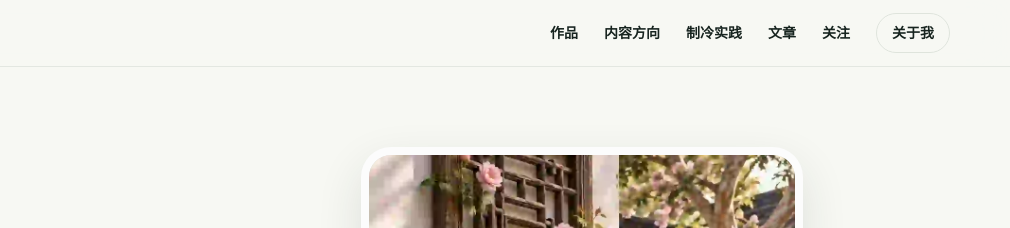
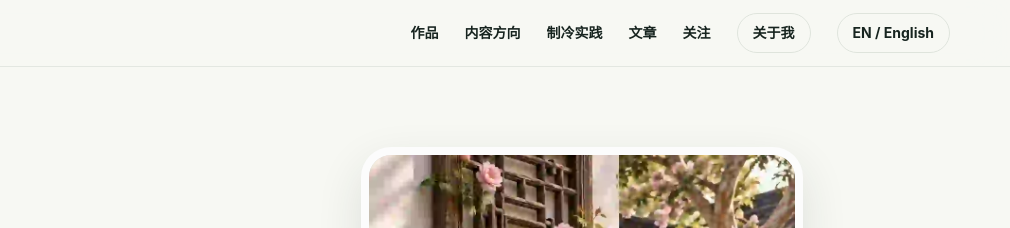
Before and after one commit to cizhijie/bradyci-site, a plain HTML site: page index.html in a window 1280 px wide. Shown: the top 228 px of the page, 270-1280 px from the left. Drawn offline with Linux system fonts and the light colour scheme.

Commit message:
Add English site entry to Chinese navigation

```diff
--- a/index.html
+++ b/index.html
@@ -27,7 +27,7 @@
       <a class="brand" href="#top" aria-label="返回首页"><span class="brand-mark">BC</span><span><strong>慢光之间</strong><small>BRADY CI</small></span></a>
       <button class="menu-button" type="button" aria-expanded="false" aria-controls="site-nav">菜单</button>
       <nav id="site-nav" class="site-nav" aria-label="主导航">
-        <a href="#works">作品</a><a href="#worlds">内容方向</a><a href="#refrigeration">制冷实践</a><a href="#notes">文章</a><a href="#follow">关注</a><a class="nav-contact" href="#about">关于我</a>
+        <a href="#works">作品</a><a href="#worlds">内容方向</a><a href="#refrigeration">制冷实践</a><a href="#notes">文章</a><a href="#follow">关注</a><a class="nav-contact" href="#about">关于我</a><a class="nav-contact" href="/en/index.html" lang="en" aria-label="English refrigeration site">EN / English</a>
       </nav>
     </header>
     <main id="top">
```
